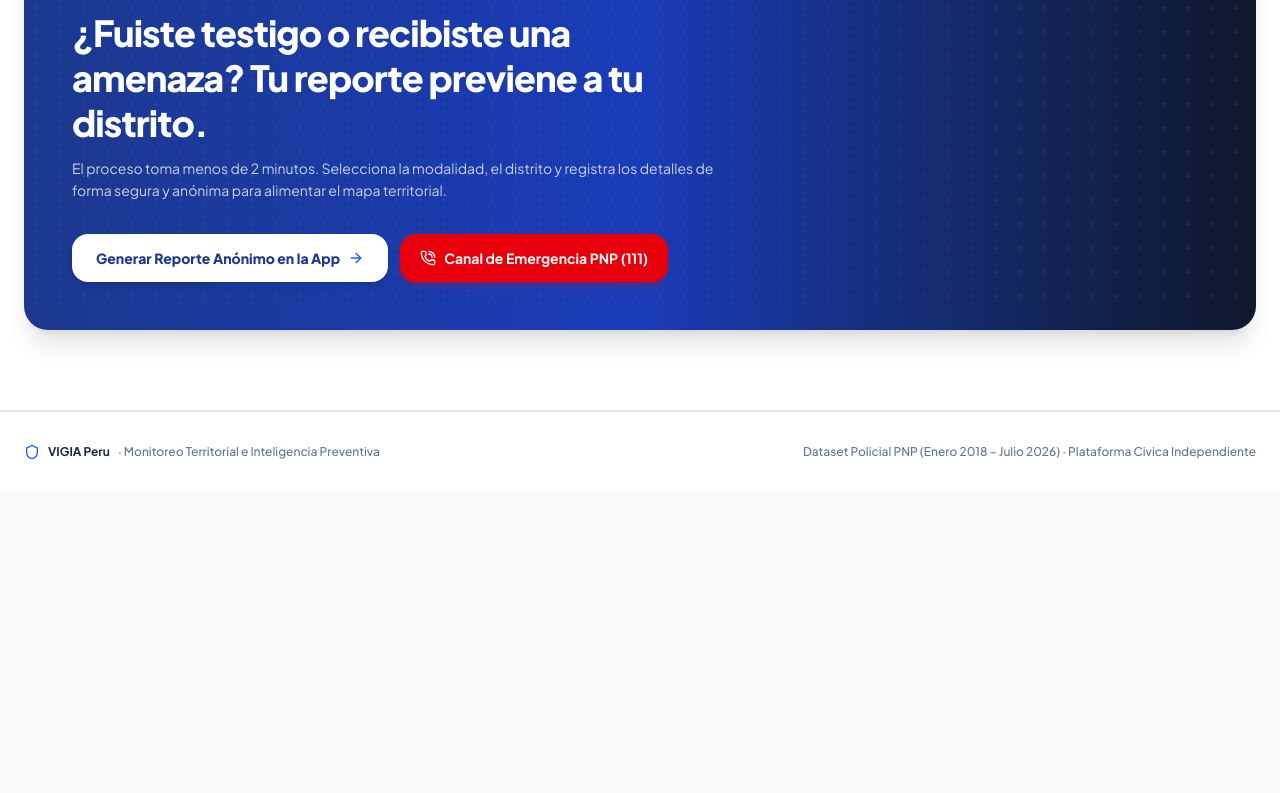
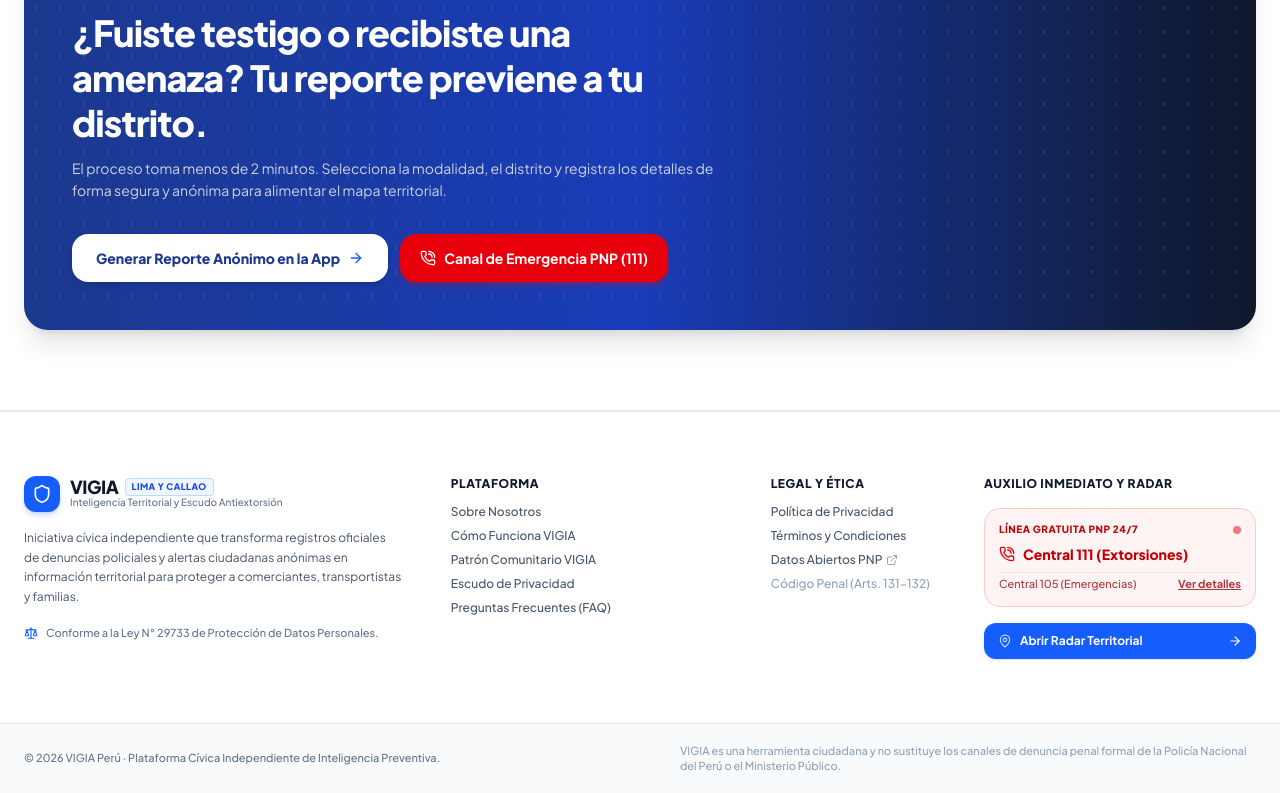
Before and after one commit to KevCast1604/vigia, a Next.js app: page /landing in a window 1280 px wide. Shown: the part 8216-9009 px from the top of the page. Before the commit the page ends 8708 px from the top, so only its background shows below. Built offline with nearby package versions, Linux system fonts and the light colour scheme.

Commit message:
feat(landing): implement structured footer with nav anchors, legal links, emergency hotlines and radar link

```diff
--- a/app/landing/page.tsx
+++ b/app/landing/page.tsx
@@ -3,7 +3,6 @@
 import React, { useState } from 'react';
 import * as Dialog from '@radix-ui/react-dialog';
 import {
-  Shield,
   PhoneCall,
   X
 } from 'lucide-react';
@@ -18,6 +17,7 @@
 import PrivacyLegal from '@/components/landing/PrivacyLegal';
 import FAQ from '@/components/landing/FAQ';
 import CTASection from '@/components/landing/CTASection';
+import LandingFooter from '@/components/landing/LandingFooter';
 
 export default function LandingPage() {
   const [isEmergencyModalOpen, setIsEmergencyModalOpen] = useState(false);
@@ -151,19 +151,8 @@
         </Dialog.Portal>
       </Dialog.Root>
 
-      {/* 7. Footer Institucional */}
-      <footer className="bg-white border-t border-slate-200 py-8 px-4 sm:px-6 text-xs text-slate-500 font-medium">
-        <div className="max-w-7xl mx-auto flex flex-col sm:flex-row items-center justify-between gap-4">
-          <div className="flex items-center gap-2">
-            <Shield className="w-4 h-4 text-blue-600" />
-            <span className="font-bold text-slate-800">VIGIA Peru</span>
-            <span>· Monitoreo Territorial e Inteligencia Preventiva</span>
-          </div>
-          <div>
-            <span>Dataset Policial PNP (Enero 2018 – Julio 2026) · Plataforma Civica Independiente</span>
-          </div>
-        </div>
-      </footer>
+      {/* 12. Footer Institucional Modular y Completo */}
+      <LandingFooter onOpenEmergencyModal={handleOpenEmergency} />
     </div>
   );
 }
--- /dev/null
+++ b/components/landing/LandingFooter.tsx
@@ -0,0 +1,189 @@
+'use client';
+
+import React from 'react';
+import Link from 'next/link';
+import {
+  Shield,
+  PhoneCall,
+  MapPin,
+  ArrowRight,
+  ExternalLink,
+  Scale
+} from 'lucide-react';
+
+interface LandingFooterProps {
+  onOpenEmergencyModal?: () => void;
+}
+
+export default function LandingFooter({ onOpenEmergencyModal }: LandingFooterProps) {
+  return (
+    <footer className="bg-white border-t border-slate-200 text-slate-600 text-xs">
+      {/* Contenido Principal en Grilla */}
+      <div className="max-w-7xl mx-auto px-4 sm:px-6 py-12 lg:py-16">
+        <div className="grid grid-cols-1 md:grid-cols-2 lg:grid-cols-12 gap-8 lg:gap-12">
+
+          {/* Columna 1: Marca y Propósito Cívico (4 cols) */}
+          <div className="lg:col-span-4 space-y-4">
+            <Link href="/" className="flex items-center gap-2.5 group">
+              <div className="w-9 h-9 rounded-xl bg-blue-600 text-white flex items-center justify-center shadow-md shadow-blue-600/20 group-hover:bg-blue-700 transition-colors shrink-0">
+                <Shield className="w-5 h-5" />
+              </div>
+              <div>
+                <div className="flex items-center gap-1.5">
+                  <span className="text-lg font-black tracking-tight text-slate-900 leading-none">
+                    VIGIA
+                  </span>
+                  <span className="text-[9px] font-black uppercase tracking-wider bg-blue-50 text-blue-700 border border-blue-200 px-1.5 py-0.5 rounded">
+                    Lima y Callao
+                  </span>
+                </div>
+                <p className="text-[10px] text-slate-500 font-medium">
+                  Inteligencia Territorial y Escudo Antiextorsión
+                </p>
+              </div>
+            </Link>
+
+            <p className="text-slate-600 font-normal leading-relaxed text-xs">
+              Iniciativa cívica independiente que transforma registros oficiales de denuncias policiales y alertas ciudadanas anónimas en información territorial para proteger a comerciantes, transportistas y familias.
+            </p>
+
+            <div className="pt-1 flex items-center gap-2 text-[11px] text-slate-500 font-medium">
+              <Scale className="w-3.5 h-3.5 text-blue-600 shrink-0" />
+              <span>Conforme a la Ley N° 29733 de Protección de Datos Personales.</span>
+            </div>
+          </div>
+
+          {/* Columna 2: Navegación de la Plataforma (3 cols) */}
+          <div className="lg:col-span-3 space-y-3">
+            <h4 className="text-xs font-black uppercase tracking-wider text-slate-900">
+              Plataforma
+            </h4>
+            <ul className="space-y-2 font-medium">
+              <li>
+                <a href="#nosotros" className="text-slate-600 hover:text-blue-700 transition-colors">
+                  Sobre Nosotros
+                </a>
+              </li>
+              <li>
+                <a href="#como-funciona" className="text-slate-600 hover:text-blue-700 transition-colors">
+                  Cómo Funciona VIGIA
+                </a>
+              </li>
+              <li>
+                <a href="#patron-vigia" className="text-slate-600 hover:text-blue-700 transition-colors">
+                  Patrón Comunitario VIGIA
+                </a>
+              </li>
+              <li>
+                <a href="#privacidad" className="text-slate-600 hover:text-blue-700 transition-colors">
+                  Escudo de Privacidad
+                </a>
+              </li>
+              <li>
+                <a href="#faq" className="text-slate-600 hover:text-blue-700 transition-colors">
+                  Preguntas Frecuentes (FAQ)
+                </a>
+              </li>
+            </ul>
+          </div>
+
+          {/* Columna 3: Términos y Marco Legal (2 cols) */}
+          <div className="lg:col-span-2 space-y-3">
+            <h4 className="text-xs font-black uppercase tracking-wider text-slate-900">
+              Legal y Ética
+            </h4>
+            <ul className="space-y-2 font-medium">
+              <li>
+                <Link href="/privacidad" className="text-slate-600 hover:text-blue-700 transition-colors">
+                  Política de Privacidad
+                </Link>
+              </li>
+              <li>
+                <Link href="/terminos" className="text-slate-600 hover:text-blue-700 transition-colors">
+                  Términos y Condiciones
+                </Link>
+              </li>
+              <li>
+                <a
+                  href="https://www.datosabiertos.gob.pe/dataset/denuncias-policiales/resource/64c01d53-4402-4e5a-936a-4bce5b3d1008"
+                  target="_blank"
+                  rel="noopener noreferrer"
+                  className="text-slate-600 hover:text-blue-700 transition-colors inline-flex items-center gap-1"
+                >
+                  <span>Datos Abiertos PNP</span>
+                  <ExternalLink className="w-3 h-3 text-slate-400" />
+                </a>
+              </li>
+              <li>
+                <span className="text-slate-400 cursor-default">
+                  Código Penal (Arts. 131-132)
+                </span>
+              </li>
+            </ul>
+          </div>
+
+          {/* Columna 4: Auxilio PNP y Acceso al Radar (3 cols) */}
+          <div className="lg:col-span-3 space-y-4">
+            <h4 className="text-xs font-black uppercase tracking-wider text-slate-900">
+              Auxilio Inmediato y Radar
+            </h4>
+
+            {/* Tarjeta de Emergencia PNP */}
+            <div className="bg-red-50/80 border border-red-200 rounded-2xl p-3.5 space-y-2">
+              <div className="flex items-center justify-between">
+                <span className="text-[10px] font-black uppercase tracking-wider text-red-700">
+                  Línea Gratuita PNP 24/7
+                </span>
+                <span className="w-2 h-2 rounded-full bg-red-600 animate-pulse" />
+              </div>
+              <a
+                href="tel:111"
+                className="flex items-center gap-2 text-sm font-black text-red-700 hover:text-red-800 transition-colors"
+              >
+                <PhoneCall className="w-4 h-4 text-red-600" />
+                <span>Central 111 (Extorsiones)</span>
+              </a>
+              <div className="flex items-center justify-between text-[11px] text-red-800/80 font-medium pt-1 border-t border-red-100">
+                <span>Central 105 (Emergencias)</span>
+                {onOpenEmergencyModal && (
+                  <button
+                    type="button"
+                    onClick={onOpenEmergencyModal}
+                    className="font-bold underline hover:text-red-900"
+                  >
+                    Ver detalles
+                  </button>
+                )}
+              </div>
+            </div>
+
+            {/* Botón de Acceso al Radar */}
+            <Link
+              href="/"
+              className="w-full bg-blue-600 hover:bg-blue-700 text-white font-bold text-xs py-2.5 px-3.5 rounded-xl shadow-sm flex items-center justify-between transition-colors group"
+            >
+              <div className="flex items-center gap-2">
+                <MapPin className="w-3.5 h-3.5 text-blue-200" />
+                <span>Abrir Radar Territorial</span>
+              </div>
+              <ArrowRight className="w-3.5 h-3.5 group-hover:translate-x-0.5 transition-transform" />
+            </Link>
+          </div>
+
+        </div>
+      </div>
+
+      {/* Franja Inferior: Copyright y Descargo de Responsabilidad */}
+      <div className="border-t border-slate-200 bg-slate-50 py-5 px-4 sm:px-6">
+        <div className="max-w-7xl mx-auto flex flex-col md:flex-row items-center justify-between gap-3 text-center md:text-left text-[11px] text-slate-500 font-medium">
+          <div>
+            © 2026 VIGIA Perú · Plataforma Cívica Independiente de Inteligencia Preventiva.
+          </div>
+          <div className="max-w-xl text-slate-400">
+            VIGIA es una herramienta ciudadana y no sustituye los canales de denuncia penal formal de la Policía Nacional del Perú o el Ministerio Público.
+          </div>
+        </div>
+      </div>
+    </footer>
+  );
+}
```
